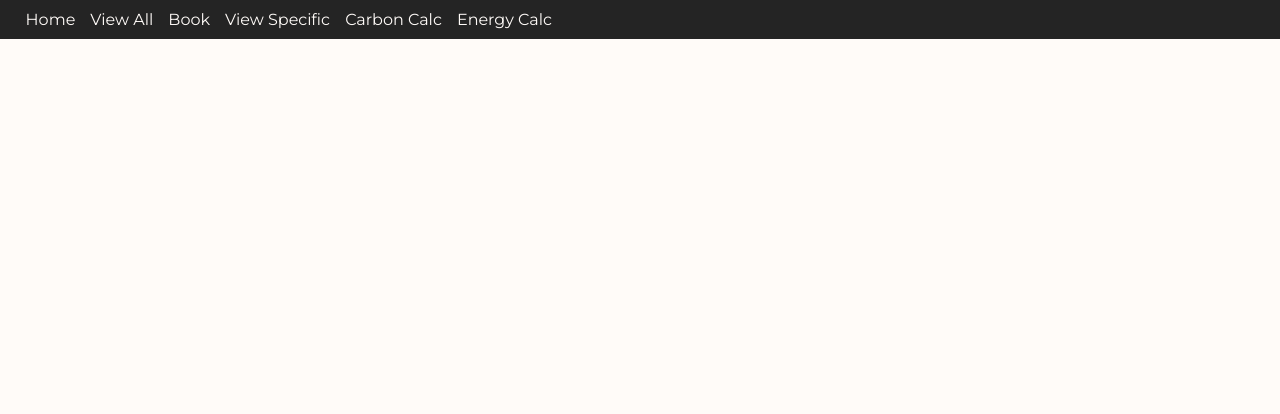
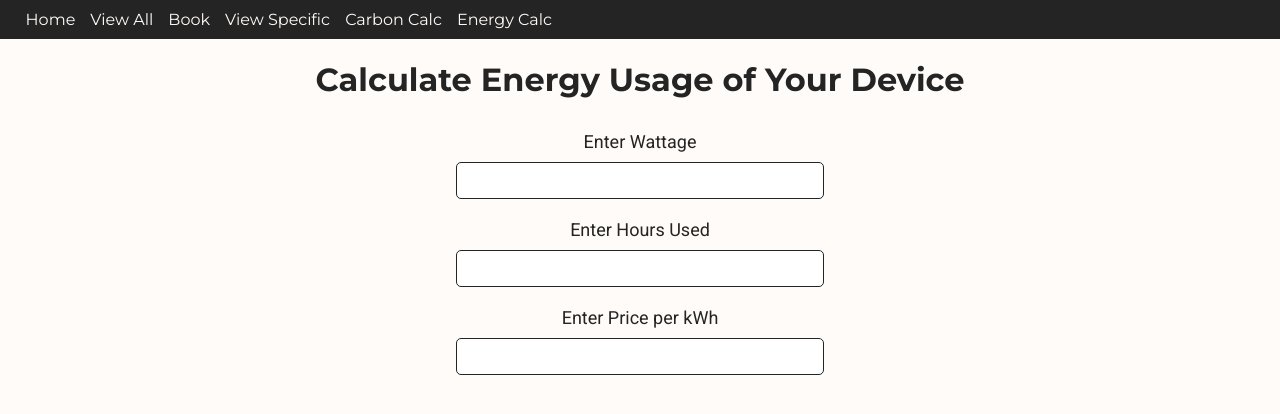
Before and after one commit to mortonjames357/OS_Mock_Task2, a Flask app: page /energy_calc in a window 1280 px wide. Shown: the top 414 px of the page. Run offline with Flask 3, Linux system fonts and the light colour scheme; some web fonts are replaced.

Commit message:
Setup form for the energy calc page

```diff
--- a/templates/energy_calc.html
+++ b/templates/energy_calc.html
@@ -18,5 +18,19 @@
         <a href="{{ url_for('carbon_calc') }}">Carbon Calc</a>
         <a href="{{ url_for('energy_calc') }}">Energy Calc</a>
     </nav>
+
+    <h1>Calculate Energy Usage of Your Device</h1>
+
+    <form method="POST">
+        <label for="wattage">Enter Wattage</label>
+        <input type="number" name="wattage" min="0">
+
+        <label for="hours">Enter Hours Used</label>
+        <input type="number" name="hours" min="0">
+
+        <label for="price">Enter Price per kWh</label>
+        <input type="number" step="0.01" name="price" min="0">
+    </form>
+
 </body>
 </html>
```
